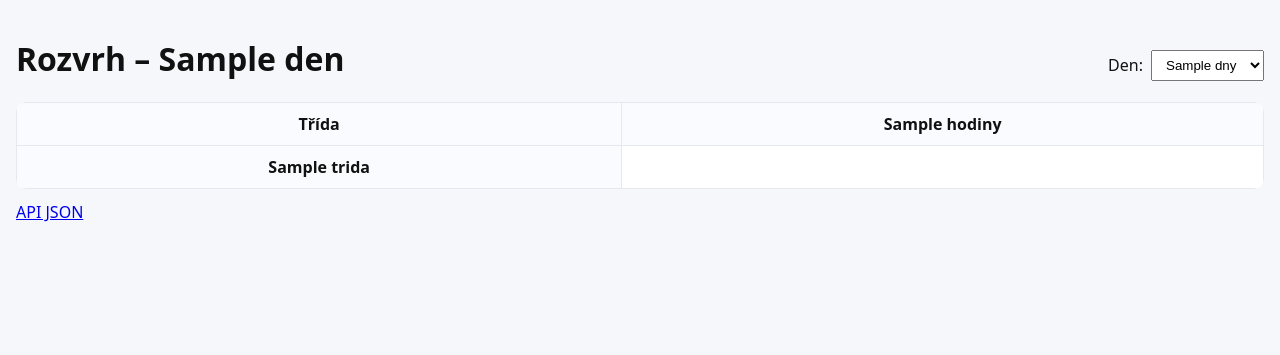
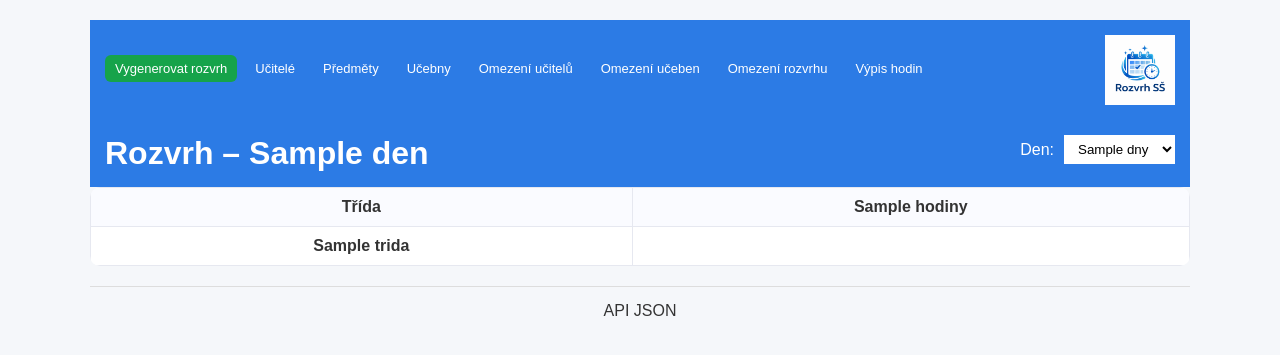
Before and after one commit to smejkal76/Rozvrh-SW-lyceum, a FastAPI app: template app/templates/day.html in a window 1280 px wide. Shown: the top 355 px of the page. Run offline with FastAPI, Linux system fonts and the light colour scheme; the template is opened without the code that fills it: most values are stand-ins (such as "Sample title", 1, 10 or a date in 2020); lists and menus that the app fills with data are empty.

Commit message:
Hlavní stránka

```diff
--- /dev/null
+++ b/app/cli/MAB cli output.py
@@ -0,0 +1 @@
+print ("pomoc")
--- a/app/static/style.css
+++ b/app/static/style.css
@@ -16,3 +16,254 @@ body { margin: 0; background: #f6f7fb; color: #111; }
 
 .empty { padding: 12px; }
 .foot { margin-top: 12px; }
+:root {
+    --color-bg: #f5f7fa;
+    --color-primary: #2c7be5;
+    --color-text: #333;
+    --color-border: #ddd;
+    --color-row-alt: #f9fbfd;
+
+    --font-main: Arial, Helvetica, sans-serif;
+}
+body {
+    font-family: var(--font-main);
+    background: var(--color-bg);
+    color: var(--color-text);
+    margin: 0;
+}
+header {
+    background: var(--color-primary);
+    color: white;
+    padding: 15px;
+}
+
+header h1 {
+    margin: 0;
+}
+select {
+    padding: 6px 10px;
+    border: 1px solid var(--color-border);
+    border-radius: 4px;
+}
+table {
+    border-collapse: collapse;
+    width: 100%;
+}
+
+th, td {
+    padding: 10px;
+    border: 1px solid var(--color-border);
+    text-align: center;
+}
+
+thead {
+    background: #eee;
+}
+tbody tr:nth-child(even) {
+    background: var(--color-row-alt);
+}
+tbody tr:hover {
+    background: #e8f1ff;
+}
+.empty {
+    text-align: center;
+    padding: 40px;
+    color: #888;
+}
+footer {
+    text-align: center;
+    padding: 15px;
+    border-top: 1px solid var(--color-border);
+    margin-top: 30px;
+}
+.actions {
+    margin: 20px 0;
+}
+
+button {
+    padding: 8px 14px;
+    border: none;
+    background: var(--color-primary);
+    color: white;
+    border-radius: 4px;
+    cursor: pointer;
+}
+
+button:hover {
+    opacity: 0.9;
+}
+.wrap {
+
+max-width: 1100px;
+margin: auto;
+padding: 20px 10px;
+
+}
+.controls {
+
+display: flex;
+align-items: center;
+gap: 10px;
+
+}
+
+select {
+
+padding: 6px 10px;
+border-radius: var(--radius);
+border: 1px solid var(--border);
+background: white;
+
+}
+.timetable {
+
+width: 100%;
+border-collapse: collapse;
+background: white;
+
+}
+th,
+td {
+border: 1px solid var(--border);
+padding: 10px;
+text-align: center;
+
+}
+tbody tr:nth-child(even) {
+
+background: var(--row-alt);
+
+}
+tbody tr:hover {
+
+background: #eef4ff;
+
+}
+.sticky-col {
+
+position: sticky;
+left: 0;
+background: white;
+font-weight: 600;
+
+}
+.cell {
+
+line-height: 1.2;
+
+}
+.subject {
+
+font-weight: 600;
+
+}
+.teacher {
+
+font-size: 12px;
+color: #666;
+
+}
+.empty {
+
+padding: 30px;
+text-align: center;
+color: #777;
+
+}
+.foot {
+
+margin-top: 20px;
+text-align: center;
+
+}
+.api-link {
+
+color: var(--primary);
+text-decoration: none;
+
+}
+
+.api-link:hover {
+
+text-decoration: underline;
+
+}
+.logo-title {
+
+display: flex;
+align-items: center;
+gap: 15px;
+
+}
+.logo {
+
+max-height: 70px;
+width: auto;
+transition: transform 0.2s;
+}
+
+@media (max-width: 600px) {
+
+.top {
+
+flex-direction: column;
+align-items: flex-start;
+gap: 10px;
+
+}
+
+}
+.logo:hover {
+
+opacity: 0.8;
+
+}
+.top {
+    display: flex;
+    justify-content: space-between;
+    align-items: flex-start;
+    gap: 30px;
+}
+.top-left {
+    display: flex;
+    flex-direction: column;
+    gap: 10px;
+}
+.actions {
+    display: flex;
+    flex-wrap: wrap;
+    gap: 8px;
+}
+.actions button {
+    padding: 6px 10px;
+    border: none;
+    border-radius: 6px;
+    background: var(--primary);
+    color: white;
+    cursor: pointer;
+    font-size: 13px;
+}
+
+.actions button:hover {
+    opacity: 0.9;
+}
+@media (max-width: 600px) {
+
+.top {
+    flex-direction: column;
+}
+
+.actions {
+    justify-content: flex-start;
+}
+
+}
+.actions a:first-child button {
+    background: #16a34a;
+}
+transform: scale(1.05);
+}
+.top {
+    justify-content: flex-start;
+    gap: 30px;
+}
--- a/app/templates/day.html
+++ b/app/templates/day.html
@@ -9,6 +9,33 @@
 <body>
   <div class="wrap">
     <header class="top">
+        <div class="top-left">
+
+
+  <div class="actions">
+
+    <a href="/generate"><button>Vygenerovat rozvrh</button></a>
+
+    <a href="/view/teachers"><button>Učitelé</button></a>
+    <a href="/view/subjects"><button>Předměty</button></a>
+    <a href="/view/rooms"><button>Učebny</button></a>
+
+    <a href="/view/teacher-restrictions"><button>Omezení učitelů</button></a>
+    <a href="/view/room-restrictions"><button>Omezení učeben</button></a>
+    <a href="/view/schedule-restrictions"><button>Omezení rozvrhu</button></a>
+
+    <a href="/view/lessons"><button>Výpis hodin</button></a>
+
+  </div>
+
+</div>
+
+<div class="logo-title">
+
+<img src="/static/logo.png" alt="Logo rozvrhu" class="logo">
+
+
+</div>
       <h1>Rozvrh – {{ den }}</h1>
 
       <form class="controls" method="get" action="/view/day">
@@ -26,40 +53,78 @@
     {% if rows|length == 0 %}
       <p class="empty">Pro den {{ den }} není v rozvrhu žádná hodina.</p>
     {% else %}
+
+
 <table class="timetable">
+
 <thead>
 <tr>
 <th class="sticky-col">Třída</th>
+
 {% for h in hodiny %}
 <th>{{ h }}</th>
 {% endfor %}
+
 </tr>
 </thead>
+
+
 <tbody>
+
 {% for r in rows %}
+
 <tr>
-              <th class="sticky-col">{{ r.trida }}</th>
+
+<th class="sticky-col">
+{{ r.trida }}
+</th>
+
 {% for cell in r.cells %}
+
 <td>
+
 {% if cell %}
-                    {# render "Předmět\nUčitel" jako dva řádky #}
+
 {% set parts = cell.split('\n') %}
+
 <div class="cell">
-                      <div class="subject">{{ parts[0] }}</div>
-                      <div class="teacher">{{ parts[1] if parts|length > 1 else "" }}</div>
+
+<div class="subject">
+{{ parts[0] }}
 </div>
-                  {% endif %}
-                </td>
-              {% endfor %}
-            </tr>
-          {% endfor %}
-        </tbody>
-      </table>
+
+<div class="teacher">
+{{ parts[1] if parts|length > 1 else "" }}
+</div>
+
+</div>
+
 {% endif %}
 
+</td>
+
+{% endfor %}
+
+</tr>
+
+{% endfor %}
+
+</tbody>
+
+</table>
+
+{% endif %}
+
+
 <footer class="foot">
-      <a href="/api/day?den={{ den }}">API JSON</a>
+
+<a class="api-link" href="/api/day?den={{ den }}">
+API JSON
+</a>
+
 </footer>
+
 </div>
+
 </body>
 </html>
```
Also changed, not shown: app/static/logo.png (added). Lines whose indentation alone changed are shown as unchanged.
